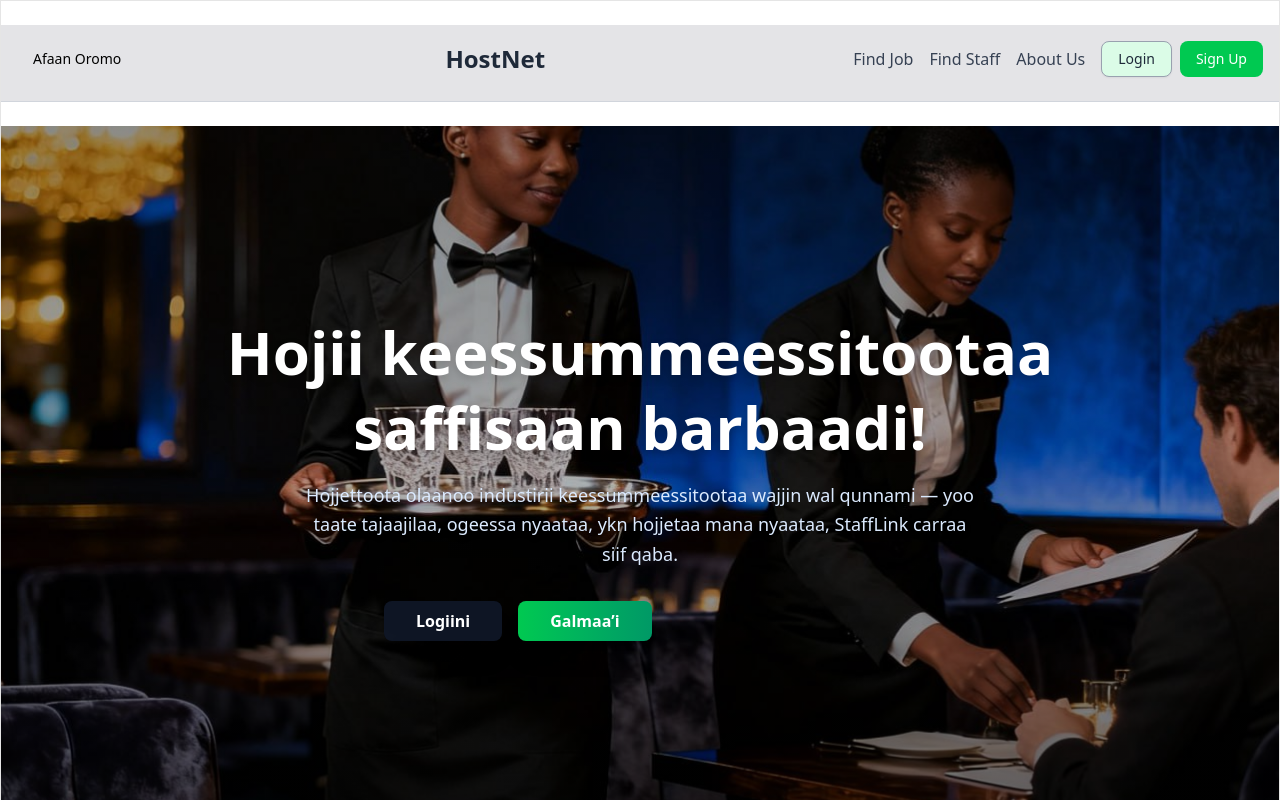
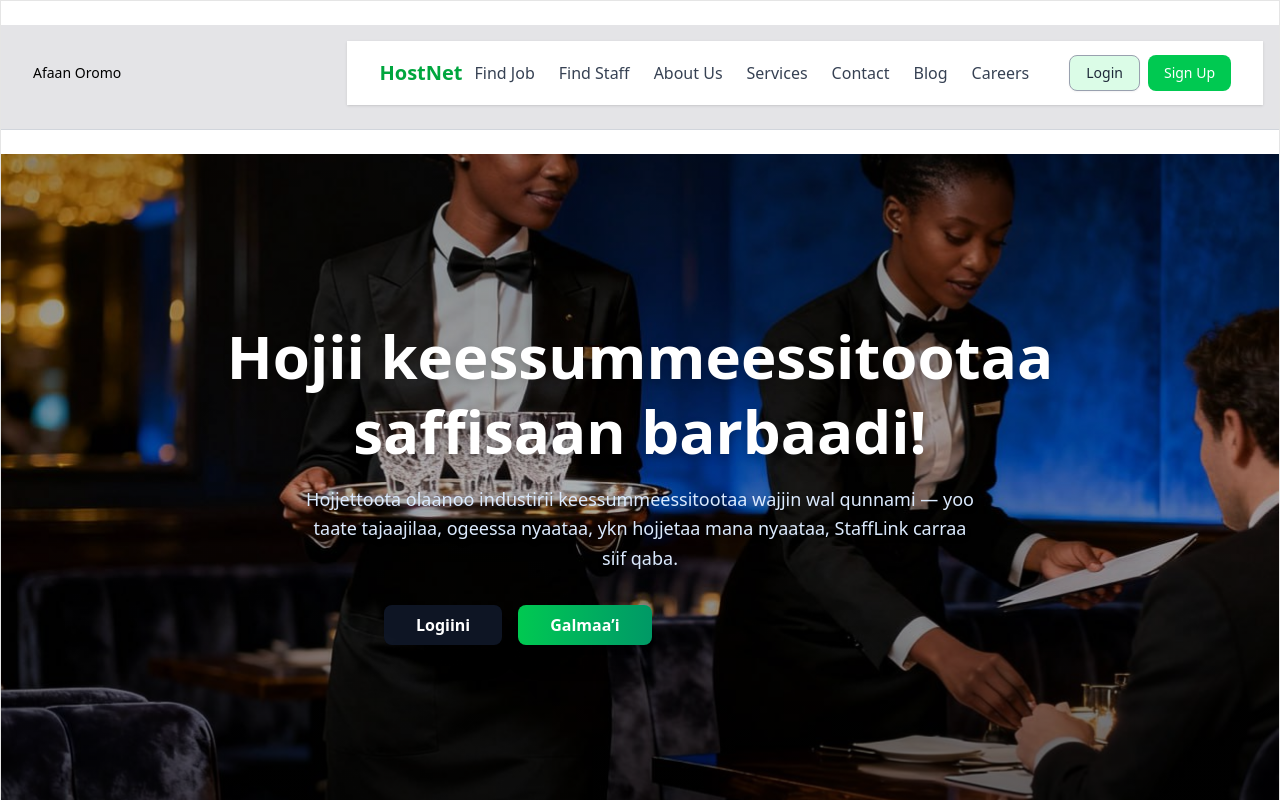
Before and after one commit to bayedhaf/HostNet, a Next.js app: page / in a window 1280 px wide. Shown: the top 800 px of the page. Built offline with nearby package versions, Linux system fonts and the light colour scheme.

Commit message:
updated code

```diff
--- a/app/page.tsx
+++ b/app/page.tsx
@@ -27,11 +27,10 @@ export default function Home() {
     <div className="w-screen min-h-screen flex flex-col bg-gray-50 text-black overflow-x-hidden">
       <Card className="w-full flex flex-col bg-white rounded-none shadow-none">
 
-        {/* Navbar (Sticky top) */}
-        <CardHeader className="bg-zinc-200 flex justify-between items-center text-black p-4 z-50 border-b border-gray-300 sticky top-0">
+
+        <CardHeader className="bg-zinc-200 flex justify-between p-4 items-center text-black  z-50 border-b border-gray-300 sticky top-0">
           <div className="flex justify-between items-center w-full max-w-7xl mx-auto">
 
-            {/* Language selector */}
             <DropdownMenu>
               <DropdownMenuTrigger asChild>
                 <Button variant="ghost" className="text-sm hover:bg-zinc-300">
@@ -51,14 +50,14 @@ export default function Home() {
             </DropdownMenu>
 
 
-            <h1 className="text-xl sm:text-2xl font-bold text-gray-800">HostNet</h1>
+
 
             <Navbar />
           </div>
         </CardHeader>
 
 
-        <CardContent className="relative w-full flex-1 flex flex-col items-center justify-center text-center p-6">
+        <CardContent className="relative w-full flex-1 flex flex-col items-center justify-center text-center p-0">
 
           <div
             className="absolute inset-0 bg-cover bg-center bg-no-repeat"
--- a/components/navbar/Navbar.tsx
+++ b/components/navbar/Navbar.tsx
@@ -1,29 +1,50 @@
-"use client"
+"use client";
 
-import Link from "next/link"
-import React from "react"
-import { Button } from "../ui/button"
+import Link from "next/link";
+import React, { useState } from "react";
+import { MdLineWeight } from "react-icons/md";
+import { Button } from "../ui/button";
 
 export default function Navbar() {
+  const [menuOpen, setMenuOpen] = useState(false);
+
+  const navLinks = [
+    { name: "Find Job", href: "#" },
+    { name: "Find Staff", href: "#" },
+    { name: "About Us", href: "#" },
+    { name: "Services", href: "#" },
+    { name: "Contact", href: "#" },
+    { name: "Blog", href: "#" },
+    { name: "Careers", href: "#" },
+  ];
+
   return (
-    <nav className="flex items-center justify-center sm:justify-end gap-4 text-sm sm:text-base">
+    <nav className="bg-white shadow px-4 sm:px-6 lg:px-8 relative z-50">
+      <div className="max-w-7xl mx-auto flex items-center justify-between gap-3 h-16">
 
-      <Link href="#" className="text-gray-700 hover:text-green-600 font-medium transition">
-        Find Job
+        <div className="flex-shrink-0">
+          <Link href="/" className="text-xl font-bold text-green-600">
+            HostNet
           </Link>
-      <Link href="#" className="text-gray-700 hover:text-green-600 font-medium transition">
-        Find Staff
-      </Link>
-      <Link href="#" className="text-gray-700 hover:text-green-600 font-medium transition">
-        About Us
-      </Link>
+        </div>
 
 
-      <div className="flex items-center gap-2">
+        <div className="hidden sm:flex sm:items-center sm:gap-6">
+          {navLinks.map((link) => (
+            <Link
+              key={link.name}
+              href={link.href}
+              className="text-gray-700 hover:text-green-600 font-medium transition"
+            >
+              {link.name}
+            </Link>
+          ))}
+
+          <div className="flex items-center gap-2 ml-4">
             <Link href="/auth/login" passHref>
               <Button
                 variant="outline"
-            className="border-gray-400 text-gray-800 bg-green-100 hover:bg-green-200 hover:text-green transition"
+                className="border-gray-400 text-gray-800 bg-green-100 hover:bg-green-200 hover:text-green-700 transition"
               >
                 Login
               </Button>
@@ -35,6 +56,50 @@ export default function Navbar() {
               </Button>
             </Link>
           </div>
+        </div>
+
+
+        <div className="sm:hidden flex items-center">
+          <button
+            onClick={() => setMenuOpen(!menuOpen)}
+            className="p-2 rounded-md hover:bg-gray-100 transition"
+          >
+            <MdLineWeight className="text-2xl text-gray-700" />
+          </button>
+        </div>
+      </div>
+
+
+      {menuOpen && (
+        <div className="sm:hidden absolute top-16 left-0 w-full max-h-[80vh] overflow-y-auto mt-2 px-2 pb-4 space-y-2 bg-white shadow-lg rounded-md z-50">
+          {navLinks.map((link) => (
+            <Link
+              key={link.name}
+              href={link.href}
+              className="block text-gray-700 hover:text-green-600 font-medium transition px-4 py-2"
+              onClick={() => setMenuOpen(false)}
+            >
+              {link.name}
+            </Link>
+          ))}
+
+          <div className="flex flex-col gap-2 mt-2 px-4">
+            <Link href="/auth/login" passHref>
+              <Button
+                variant="outline"
+                className="border-gray-400 text-gray-800 bg-green-100 hover:bg-green-200 hover:text-green-700 transition w-full"
+              >
+                Login
+              </Button>
+            </Link>
+            <Link href="/auth/signup" passHref>
+              <Button className="bg-green-500 text-white hover:bg-green-600 transition w-full">
+                Sign Up
+              </Button>
+            </Link>
+          </div>
+        </div>
+      )}
     </nav>
-  )
+  );
 }
--- a/package.json
+++ b/package.json
@@ -24,6 +24,7 @@
     "react": "19.1.0",
     "react-dom": "19.1.0",
     "react-hook-form": "^7.65.0",
+    "react-icons": "^5.5.0",
     "tailwind-merge": "^3.3.1",
     "zod": "^4.1.12"
   },
```
Also changed, not shown: 1 other file (tests, documents, lock files or other folders). Lines whose indentation alone changed are shown as unchanged.
